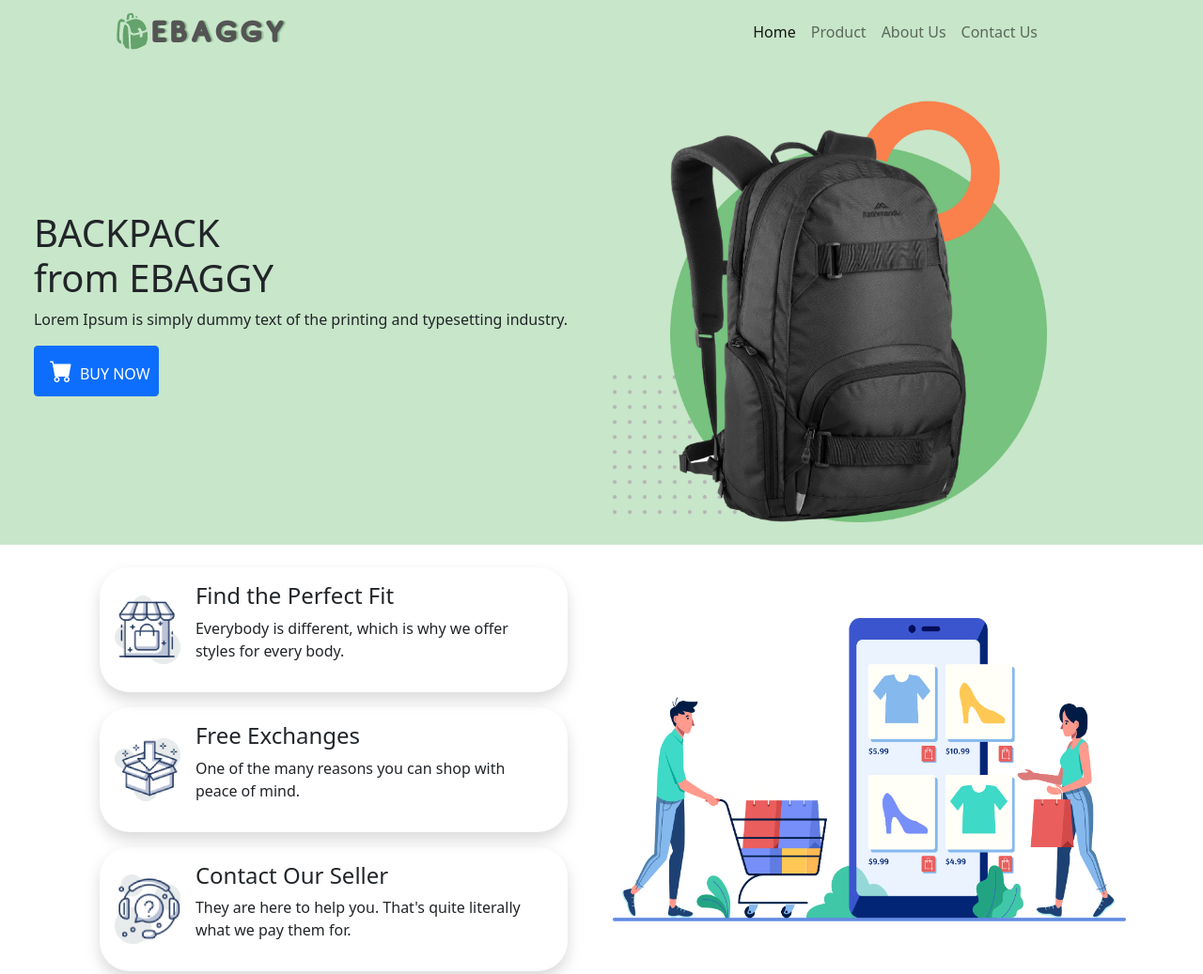
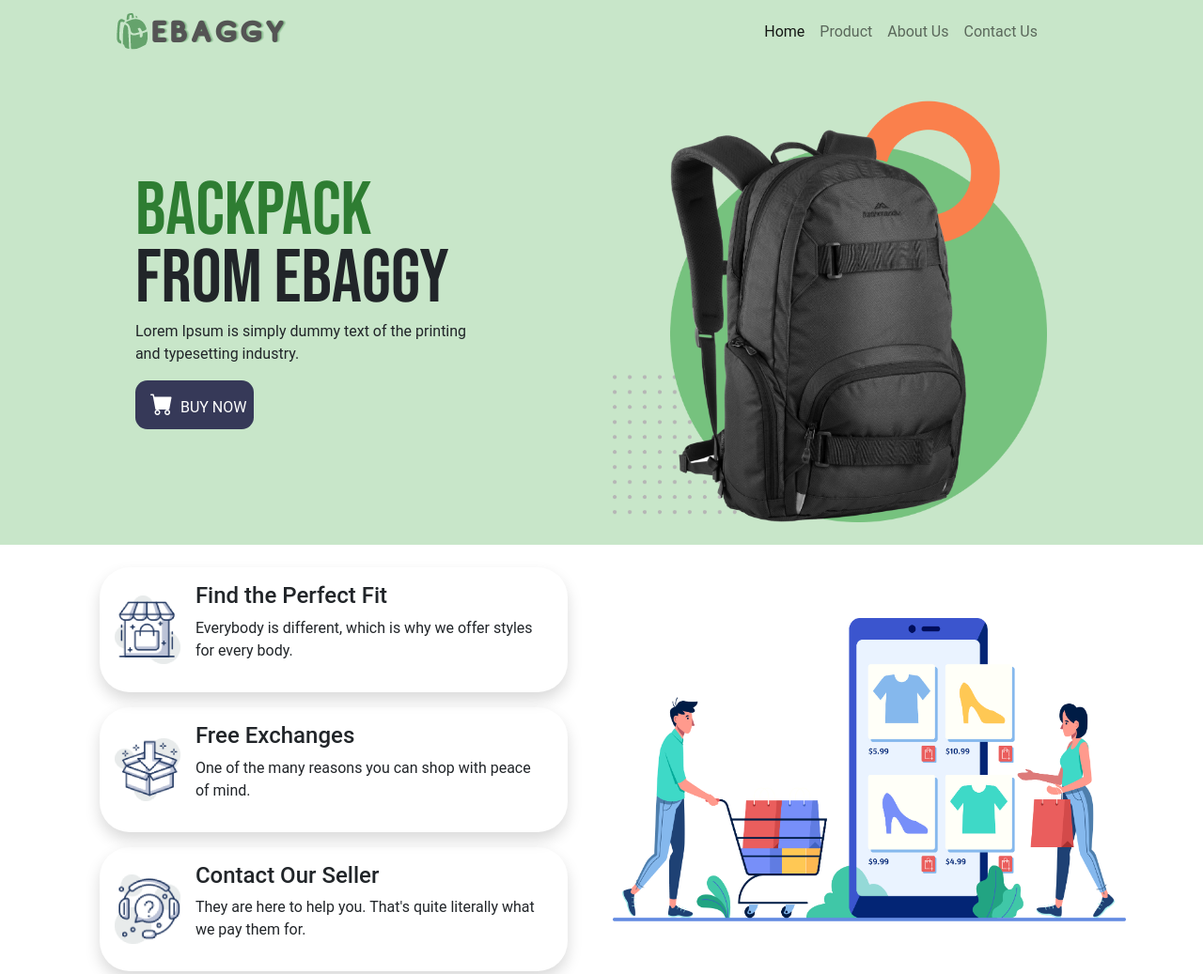
Before and after one commit to wickedaf/ebaggy-bs, a plain HTML site: page index.html in a window 1280 px wide. Shown: the top 1037 px of the page at 94% size. Drawn offline with nearby package versions, Linux system fonts and the light colour scheme.

Commit message:
Color added

```diff
--- a/csss/style.css
+++ b/csss/style.css
@@ -1,5 +1,20 @@
+body {
+  font-family: "Roboto", sans-serif;
+}
+
+h1 {
+  font-family: "Bebas Neue", cursive;
+  font-size: 5em;
+  line-height: 90%;
+}
+
+
 .ebaggy-logo {
   width: 20%;
+}
+
+.green-highlight{
+  color: #2E7D32;
 }
 
 header {
@@ -39,3 +54,14 @@
 .ebaggy-info-service {
   border-radius: 2rem !important;
 }
+
+button.btn.btn-primary.p-2 {
+  border: 0;
+  border-radius: 0.8em;
+  background-color: #363958 ;
+}
+
+h2{
+  color: #2E7D32;
+  font-weight: 700;
+}
--- a/index.html
+++ b/index.html
@@ -4,7 +4,12 @@
     <!-- Required meta tags -->
     <meta charset="utf-8" />
     <meta name="viewport" content="width=device-width, initial-scale=1" />
-
+    <!-- Babas Neue Font -->
+    <link rel="preconnect" href="https://fonts.gstatic.com" />
+    <link
+      href="https://fonts.googleapis.com/css2?family=Bebas+Neue&display=swap"
+      rel="stylesheet"
+    />
     <!-- Bootstrap CSS -->
     <link
       href="https://cdn.jsdelivr.net/npm/bootstrap@5.0.0-beta1/dist/css/bootstrap.min.css"
@@ -37,7 +42,7 @@
             <span class="navbar-toggler-icon"></span>
           </button>
           <div class="collapse navbar-collapse" id="navbarNavAltMarkup">
-            <div class="navbar-nav ml-auto px-5 w-100 justify-content-end">
+            <div class="navbar-nav px-5 w-100 justify-content-end">
               <a class="nav-link active" aria-current="page" href="#">Home</a>
               <a class="nav-link" href="#">Product</a>
               <a class="nav-link" href="#">About Us</a>
@@ -52,10 +57,12 @@
             class="col-md-6 d-flex justify-content-center align-items-center"
           >
             <div>
-              <h1>BACKPACK<br />from EBAGGY</h1>
+              <h1>
+                <span class="green-highlight">BACKPACK</span><br />from EBAGGY
+              </h1>
               <p>
-                Lorem Ipsum is simply dummy text of the printing and typesetting
-                industry.
+                Lorem Ipsum is simply dummy text of the printing<br />
+                and typesetting industry.
               </p>
               <button class="btn btn-primary p-2">
                 <i class="bi bi-cart-fill p-2" style="font-size: 1.5rem"></i>BUY
```
